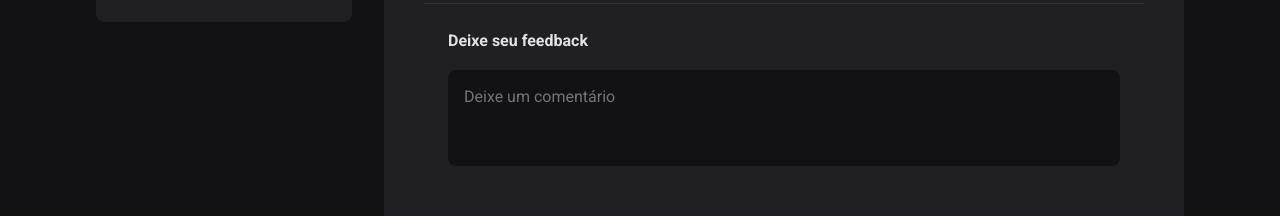
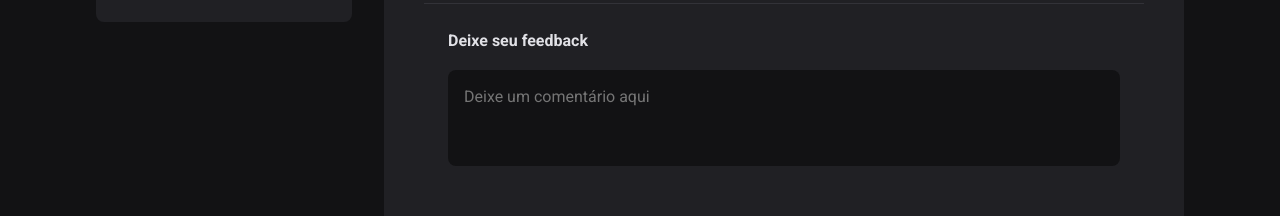
Before and after one commit to gabrieljuniorferrari88/ignitefeed, a React (Vite) app: page / in a window 1280 px wide. Shown: the part 391-607 px from the top of the page. Built offline with nearby package versions, Linux system fonts and the light colour scheme.

Commit message:
feature: teste

```diff
--- a/src/components/Post.tsx
+++ b/src/components/Post.tsx
@@ -97,7 +97,7 @@ export function Post({ author, content, publishedAt }: PostProps) {
         <strong>Deixe seu feedback</strong>
 
         <textarea
-          placeholder="Deixe um comentário"
+          placeholder="Deixe um comentário aqui"
           name="comment"
           value={newCommentText}
           onChange={handleNewCommentChange}
```
